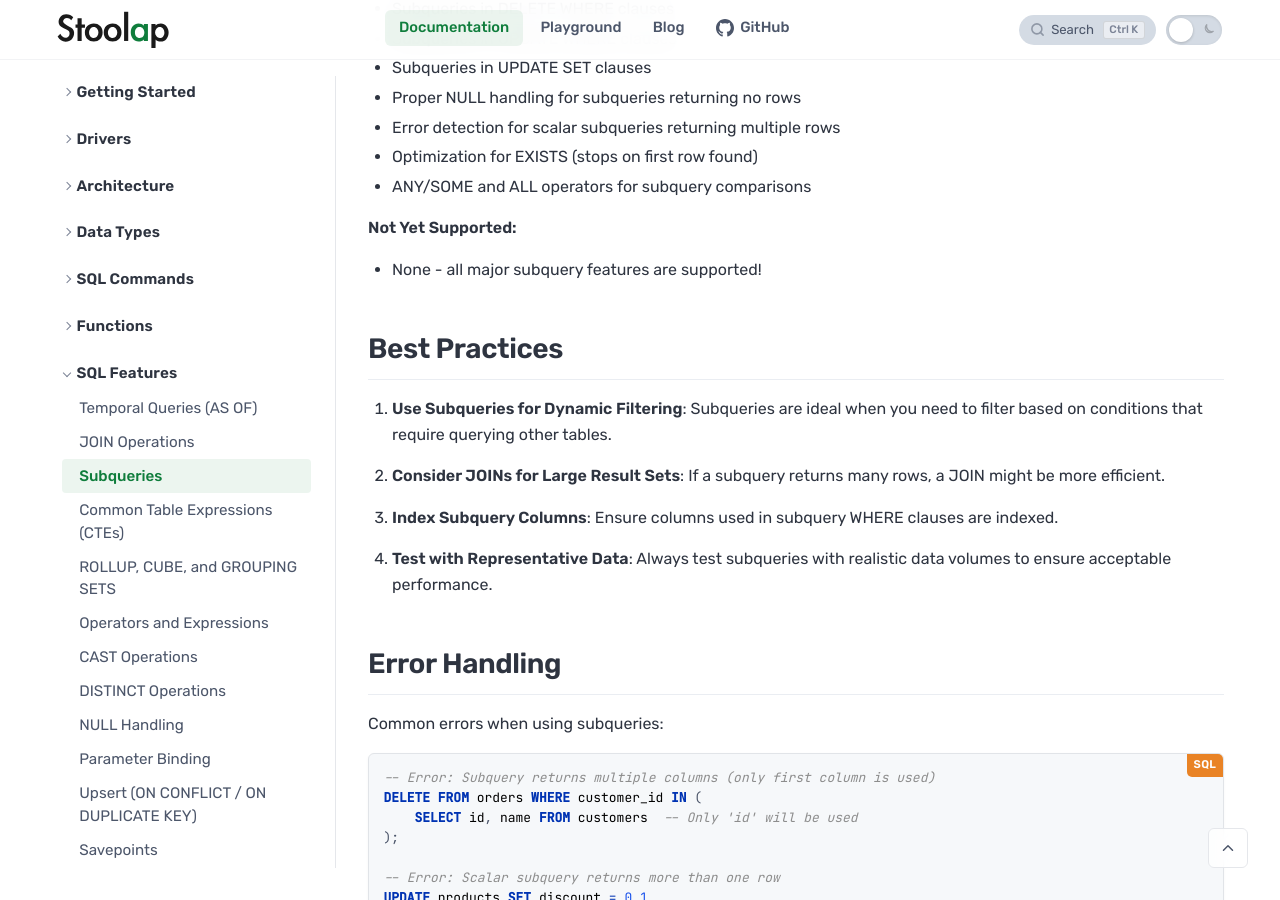
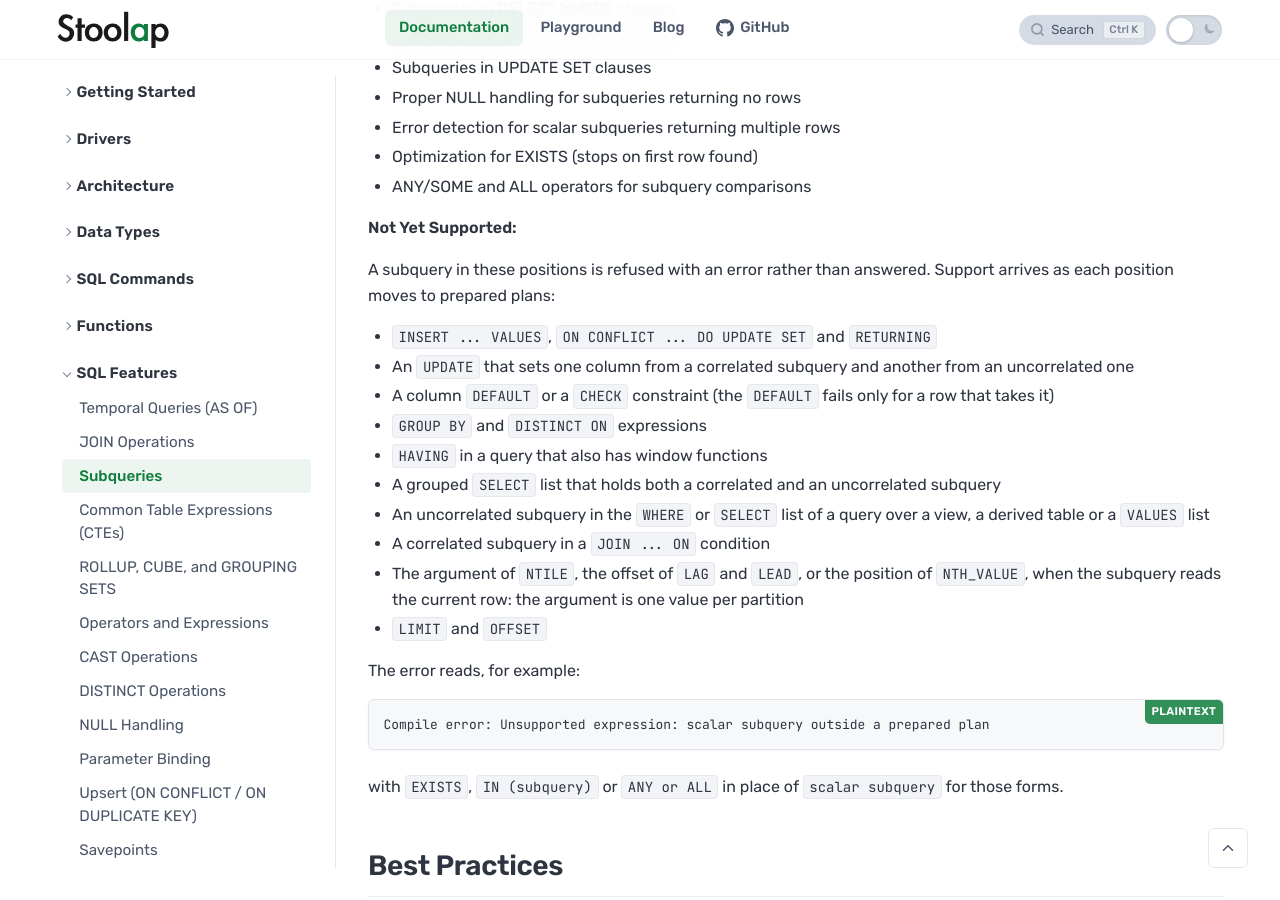
Before and after one commit to stoolap/stoolap, a Jekyll site: the page built from docs/_docs/sql-features/subqueries.md, in a window 1280 px wide and 900 px high, scrolled down 12175 px. Built offline with Jekyll 4.4.1, drawn with Linux system fonts in a browser that asks for light colours.

Commit message:
List the subquery positions that are refused until they run on a prepared plan
The subquery page said nothing was unsupported. With subqueries compiled
only into prepared plans, these positions now fail with a compile error
instead of reading NULL: INSERT VALUES, ON CONFLICT SET, RETURNING, a
mixed UPDATE SET, DEFAULT and CHECK, GROUP BY, DISTINCT ON, HAVING beside
a window, mixed grouped items, an uncorrelated subquery over a view,
derived table or VALUES list, a correlated JOIN ON, a window control
argument reading the row, LIMIT and OFFSET.

````diff
--- a/docs/_docs/sql-features/subqueries.md
+++ b/docs/_docs/sql-features/subqueries.md
@@ -552,7 +552,27 @@ Currently, Stoolap supports the following subquery features:
 - ANY/SOME and ALL operators for subquery comparisons
 
 **Not Yet Supported:**
-- None - all major subquery features are supported!
+
+A subquery in these positions is refused with an error rather than answered. Support arrives as each position moves to prepared plans:
+
+- `INSERT ... VALUES`, `ON CONFLICT ... DO UPDATE SET` and `RETURNING`
+- An `UPDATE` that sets one column from a correlated subquery and another from an uncorrelated one
+- A column `DEFAULT` or a `CHECK` constraint (the `DEFAULT` fails only for a row that takes it)
+- `GROUP BY` and `DISTINCT ON` expressions
+- `HAVING` in a query that also has window functions
+- A grouped `SELECT` list that holds both a correlated and an uncorrelated subquery
+- An uncorrelated subquery in the `WHERE` or `SELECT` list of a query over a view, a derived table or a `VALUES` list
+- A correlated subquery in a `JOIN ... ON` condition
+- The argument of `NTILE`, the offset of `LAG` and `LEAD`, or the position of `NTH_VALUE`, when the subquery reads the current row: the argument is one value per partition
+- `LIMIT` and `OFFSET`
+
+The error reads, for example:
+
+```
+Compile error: Unsupported expression: scalar subquery outside a prepared plan
+```
+
+with `EXISTS`, `IN (subquery)` or `ANY or ALL` in place of `scalar subquery` for those forms.
 
 ## Best Practices
 
````
